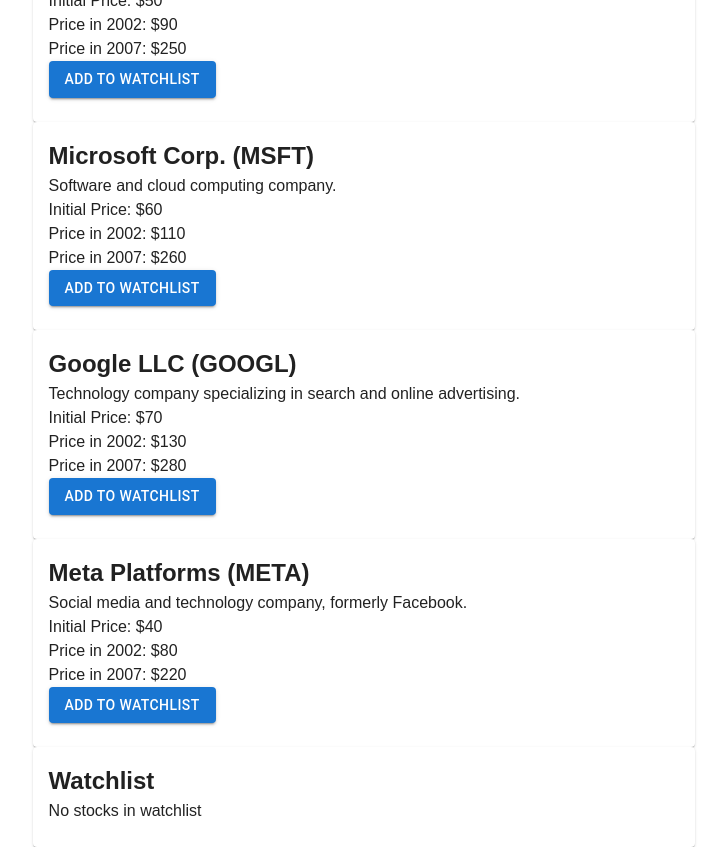
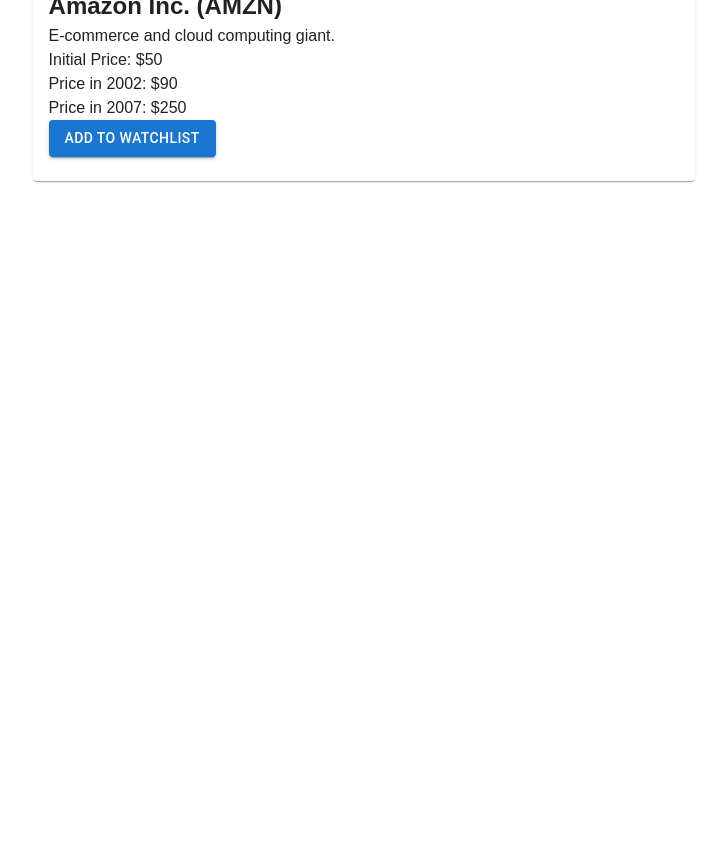
Before and after one commit to vignajaini/real-time-stock-market-dashboard, a React (Vite) app in the folder stock/: page /portfolio in a window 1280 px wide. Shown: the part 560-1407 px from the top of the page, without its empty margins (276-1003 px from the left). After the commit the page ends 800 px from the top, so only its background shows below. Built offline with nearby package versions, Linux system fonts and the light colour scheme.

Commit message:
updated portfolio and ccompleted watchlist.hsx

```diff
--- a/stock/src/Portfolio.jsx
+++ b/stock/src/Portfolio.jsx
@@ -1,80 +1,36 @@
 import { Card, CardContent } from "@mui/material";
 import { Button } from "@mui/material";
 import { motion } from "framer-motion";
-import { useState } from "react";
+import { useState, useEffect } from "react";
 
 const stocksData = [
-  {
-    company: "Apple Inc.",
-    description: "Technology company specializing in consumer electronics.",
-    initial_price: 100,
-    price_2002: 150,
-    price_2007: 200,
-    symbol: "AAPL",
-  },
-  {
-    company: "Tesla Inc.",
-    description: "Electric vehicle and clean energy company.",
-    initial_price: 80,
-    price_2002: 120,
-    price_2007: 300,
-    symbol: "TSLA",
-  },
-  {
-    company: "Amazon Inc.",
-    description: "E-commerce and cloud computing giant.",
-    initial_price: 50,
-    price_2002: 90,
-    price_2007: 250,
-    symbol: "AMZN",
-  },
-  {
-    company: "Microsoft Corp.",
-    description: "Software and cloud computing company.",
-    initial_price: 60,
-    price_2002: 110,
-    price_2007: 260,
-    symbol: "MSFT",
-  },
-  {
-    company: "Google LLC",
-    description: "Technology company specializing in search and online advertising.",
-    initial_price: 70,
-    price_2002: 130,
-    price_2007: 280,
-    symbol: "GOOGL",
-  },
-  {
-    company: "Meta Platforms",
-    description: "Social media and technology company, formerly Facebook.",
-    initial_price: 40,
-    price_2002: 80,
-    price_2007: 220,
-    symbol: "META",
-  }
+  { company: "Apple Inc.", description: "Technology company specializing in consumer electronics.", initial_price: 100, price_2002: 150, price_2007: 200, symbol: "AAPL" },
+  { company: "Tesla Inc.", description: "Electric vehicle and clean energy company.", initial_price: 80, price_2002: 120, price_2007: 300, symbol: "TSLA" },
+  { company: "Amazon Inc.", description: "E-commerce and cloud computing giant.", initial_price: 50, price_2002: 90, price_2007: 250, symbol: "AMZN" },
+
 ];
 
 export default function Portfolio() {
-  const [watchlist, setWatchlist] = useState([]);
+  const [watchlist, setWatchlist] = useState(() => {
+    return JSON.parse(localStorage.getItem("watchlist")) || [];
+  });
 
   const addToWatchlist = (stock) => {
     if (!watchlist.some((item) => item.symbol === stock.symbol)) {
-      setWatchlist([...watchlist, stock]);
+      const updatedWatchlist = [...watchlist, stock];
+      setWatchlist(updatedWatchlist);
+      localStorage.setItem("watchlist", JSON.stringify(updatedWatchlist));
     }
   };
 
   return (
     <div className="p-6 max-w-4xl mx-auto space-y-6">
-      <motion.h1
-        className="text-3xl font-bold text-center"
-        initial={{ opacity: 0, y: -20 }}
-        animate={{ opacity: 1, y: 0 }}
-      >
+      <motion.h1 className="text-3xl font-bold text-center" initial={{ opacity: 0, y: -20 }} animate={{ opacity: 1, y: 0 }}>
         Stock Management System
       </motion.h1>
 
       {stocksData.map((stock, index) => (
-        <Card key={index}>
+        <Card key={index} className="shadow-md rounded-lg p-4">
           <CardContent>
             <h2 className="text-xl font-semibold">{stock.company} ({stock.symbol})</h2>
             <p>{stock.description}</p>
@@ -87,21 +43,6 @@
           </CardContent>
         </Card>
       ))}
-
-      <Card>
-        <CardContent>
-          <h2 className="text-xl font-semibold">Watchlist</h2>
-          {watchlist.length > 0 ? (
-            <ul>
-              {watchlist.map((stock, index) => (
-                <li key={index}>{stock.company} ({stock.symbol})</li>
-              ))}
-            </ul>
-          ) : (
-            <p>No stocks in watchlist</p>
-          )}
-        </CardContent>
-      </Card>
     </div>
   );
 }
--- a/stock/src/Watchlist.jsx
+++ b/stock/src/Watchlist.jsx
@@ -1,17 +1,41 @@
-// pages/Watchlist.jsx
-import React, { useState } from "react";
+import React, { useState, useEffect } from "react";
+import { Card, CardContent, Button } from "@mui/material";
 
 const Watchlist = () => {
-  const [watchlist, setWatchlist] = useState(["AAPL", "TSLA", "GOOGL"]);
+  const [watchlist, setWatchlist] = useState([]);
+
+  useEffect(() => {
+    setWatchlist(JSON.parse(localStorage.getItem("watchlist")) || []);
+  }, []);
+
+  const removeFromWatchlist = (symbol) => {
+    const updatedWatchlist = watchlist.filter((stock) => stock.symbol !== symbol);
+    setWatchlist(updatedWatchlist);
+    localStorage.setItem("watchlist", JSON.stringify(updatedWatchlist));
+  };
 
   return (
-    <div className="watchlist">
-      <h1>My Watchlist</h1>
-      <ul>
-        {watchlist.map((stock, index) => (
-          <li key={index}>{stock}</li>
-        ))}
-      </ul>
+    <div className="p-6 max-w-4xl mx-auto space-y-6">
+      <h1 className="text-3xl font-bold text-center">My Watchlist</h1>
+
+      {watchlist.length > 0 ? (
+        watchlist.map((stock, index) => (
+          <Card key={index} className="shadow-md rounded-lg p-4">
+            <CardContent>
+              <h2 className="text-xl font-semibold">{stock.company} ({stock.symbol})</h2>
+              <p>{stock.description}</p>
+              <p>Initial Price: ${stock.initial_price}</p>
+              <p>Price in 2002: ${stock.price_2002}</p>
+              <p>Price in 2007: ${stock.price_2007}</p>
+              <Button variant="contained" color="secondary" onClick={() => removeFromWatchlist(stock.symbol)}>
+                Remove from Watchlist
+              </Button>
+            </CardContent>
+          </Card>
+        ))
+      ) : (
+        <p className="text-center">No stocks in watchlist</p>
+      )}
     </div>
   );
 };
```
